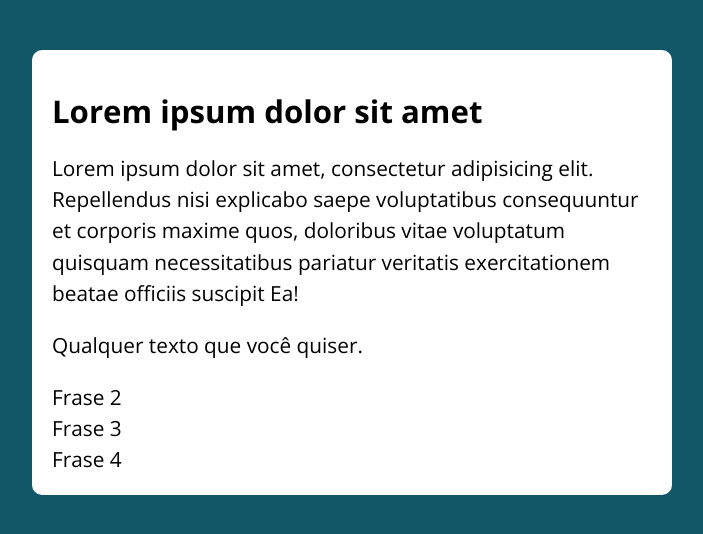
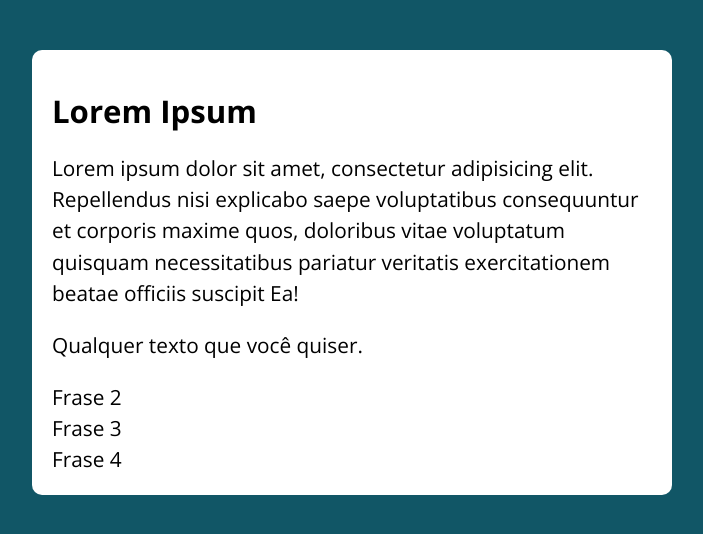
Before and after one commit to suzanasantosdev/Javascript, a plain HTML site: page exercicios/ex035/modelo/index.html in a window 1280 px wide. Shown: the whole page, without its empty margins (288-991 px from the left). Drawn offline with nearby package versions, Linux system fonts and the light colour scheme.

Commit message:
atualizei

```diff
--- a/exercicios/ex035/modelo/index.html
+++ b/exercicios/ex035/modelo/index.html
@@ -12,7 +12,7 @@
 <body>
 
   <section class="container">
-    <h1>Lorem ipsum dolor sit amet</h1>
+    <h1>Lorem Ipsum</h1>
     <p>
       Lorem ipsum dolor sit amet, consectetur adipisicing elit.
       Repellendus nisi explicabo saepe voluptatibus consequuntur et corporis
```
